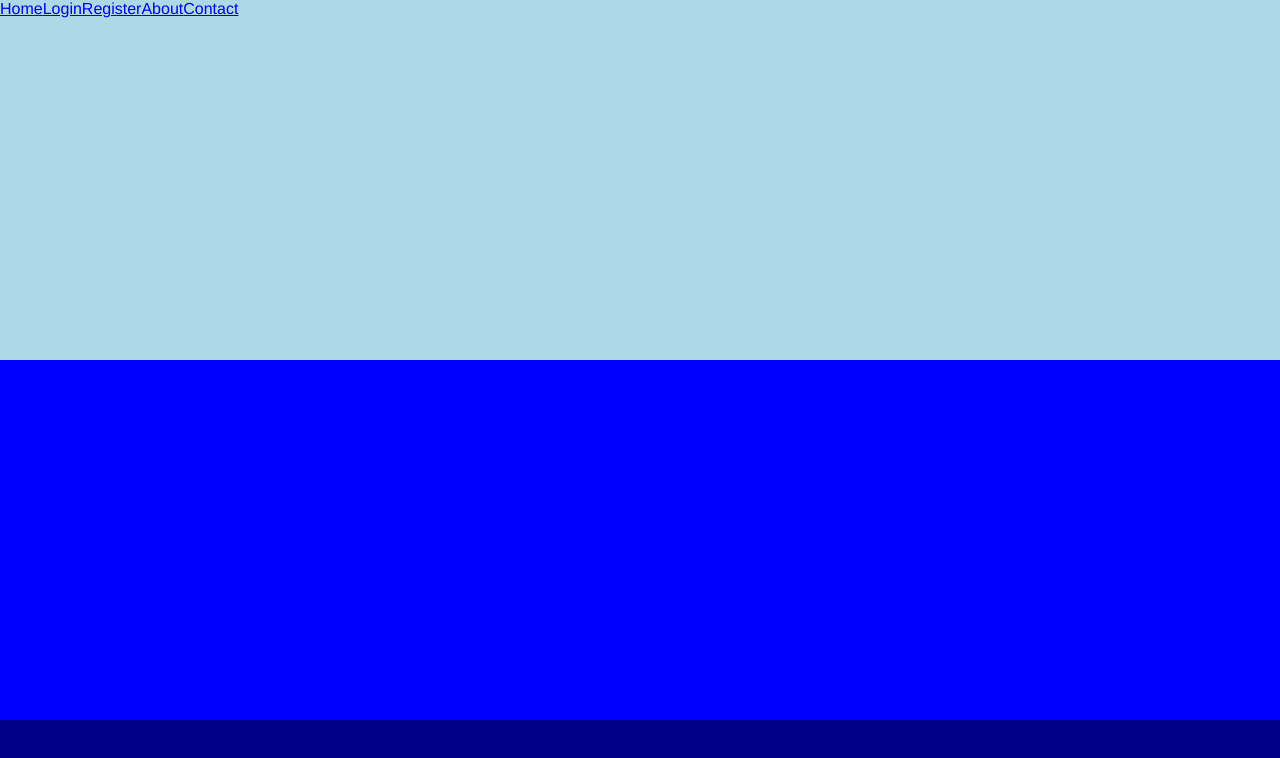
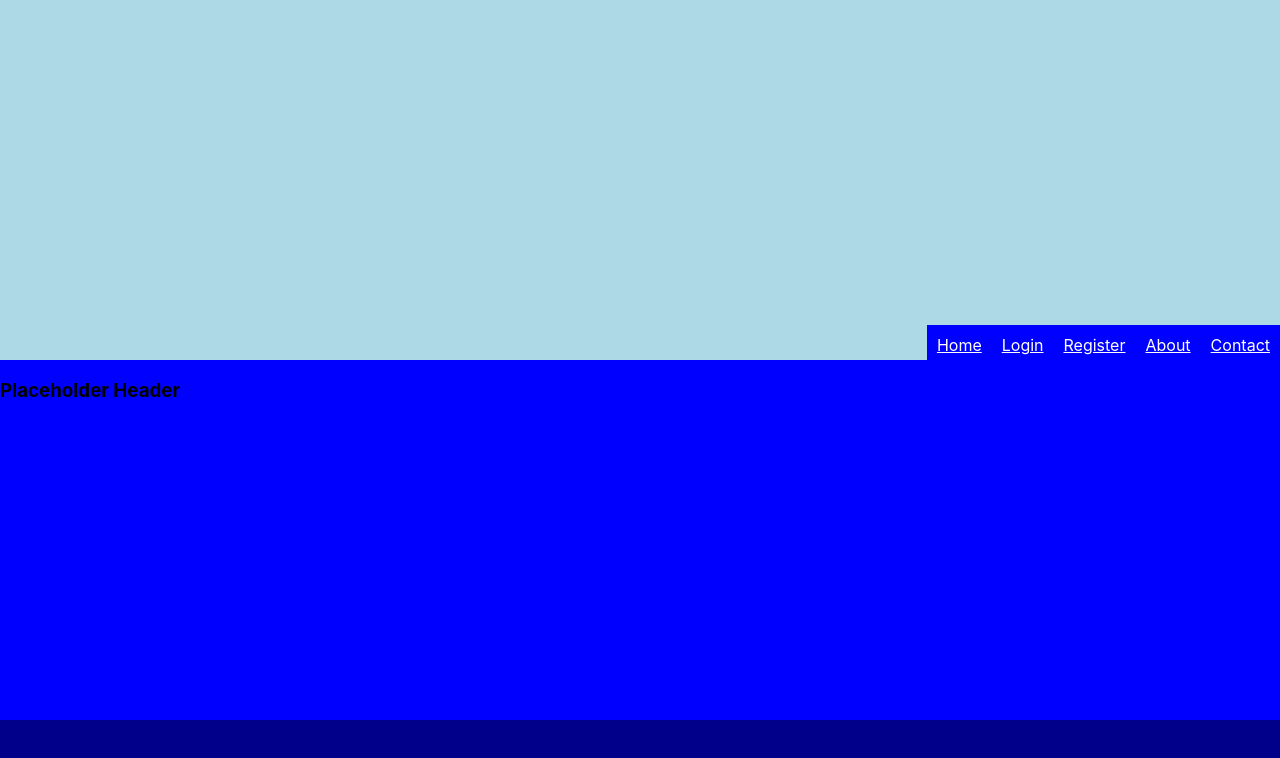
Before and after one commit to rhonvyramos/portfolio-with-react, a React (Create React App) app: page / in a window 1280 px wide. Shown: the top 758 px of the page. Built offline with nearby package versions, Linux system fonts and the light colour scheme.

Commit message:
added styles folder to src; styled navbar html elements; created homepage js

```diff
--- a/src/App.js
+++ b/src/App.js
@@ -1,14 +1,22 @@
 // import logo from './logo.svg';
+import React, { useState } from 'react';
 import './App.css';
+
 import NavBar from './components/navbar';
+import HomePage from './components/homepage';
+
+
 
 function App() {
+  const [selectedPage, setPage] = useState('homePage');
+
   return (
     <section id="content_body">
       <section id="body_header">
         <NavBar />
       </section>
       <section id="body_main">
+        <HomePage selectedPage={selectedPage} setPage={setPage} />
       </section>
       <section id="body_footer">
       </section>
--- a/src/components/homepage.js
+++ b/src/components/homepage.js
@@ -1 +1,8 @@
 import React from "react";
+
+export default function HomePage({selectedPage, setPage}) {
+    console.log("Selected page is: " + selectedPage);
+    return (
+        <h1>Placeholder Header</h1>
+    )
+}
--- a/src/components/navbar.js
+++ b/src/components/navbar.js
@@ -1,8 +1,9 @@
 import React from "react";
+import "../styles/navbar.css"
 
 export default function NavBar() {
     return (
-        <nav>
+        /*<nav>
         <section
         style={{
           display: 'flex',
@@ -27,6 +28,26 @@ export default function NavBar() {
             <a href="#">Contact</a>
             </div>
         </section>
+        </nav>*/
+
+        <nav id="header_navbar">
+            <section id="navbar_selections">
+                <div>
+                    <a href="#">Home</a>
+                </div>
+                <div>
+                    <a href="#">Login</a>
+                </div>
+                <div>
+                    <a href="#">Register</a>
+                </div>
+                <div>
+                    <a href="#">About</a>
+                </div>
+                <div>
+                    <a href="#">Contact</a>
+                </div>
+            </section>
         </nav>
     )
 }
--- /dev/null
+++ b/src/styles/navbar.css
@@ -0,0 +1,21 @@
+#body_header #header_navbar {
+    display: flex;
+    justify-content: flex-end;
+    position: relative;
+    top: 325px;
+}
+
+#navbar_selections {
+    display: flex;
+    flex-direction: row;
+    background-color: blue;
+}
+
+#navbar_selections div {
+
+    margin: 10px;
+}
+
+div a {
+    color: white;
+}
```
